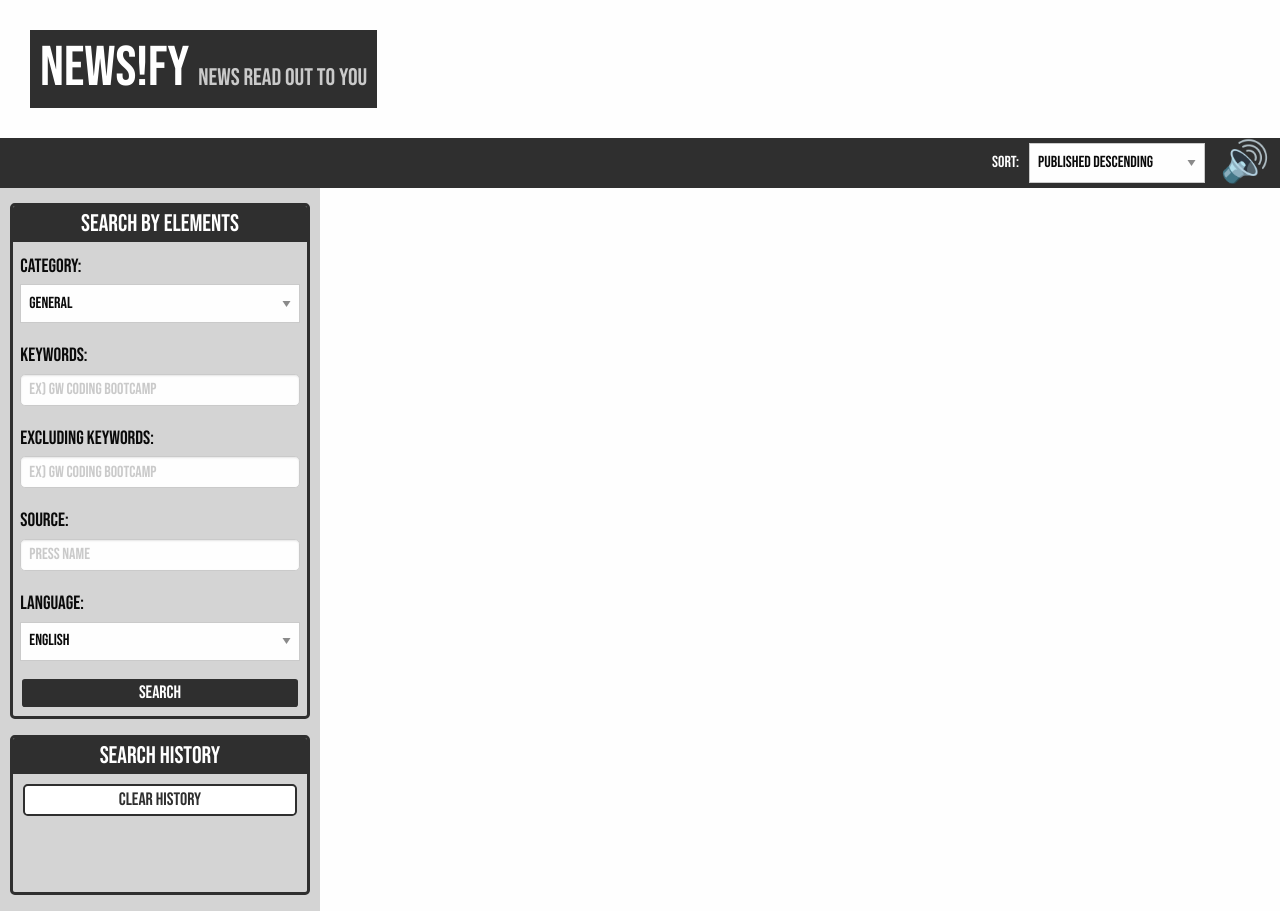
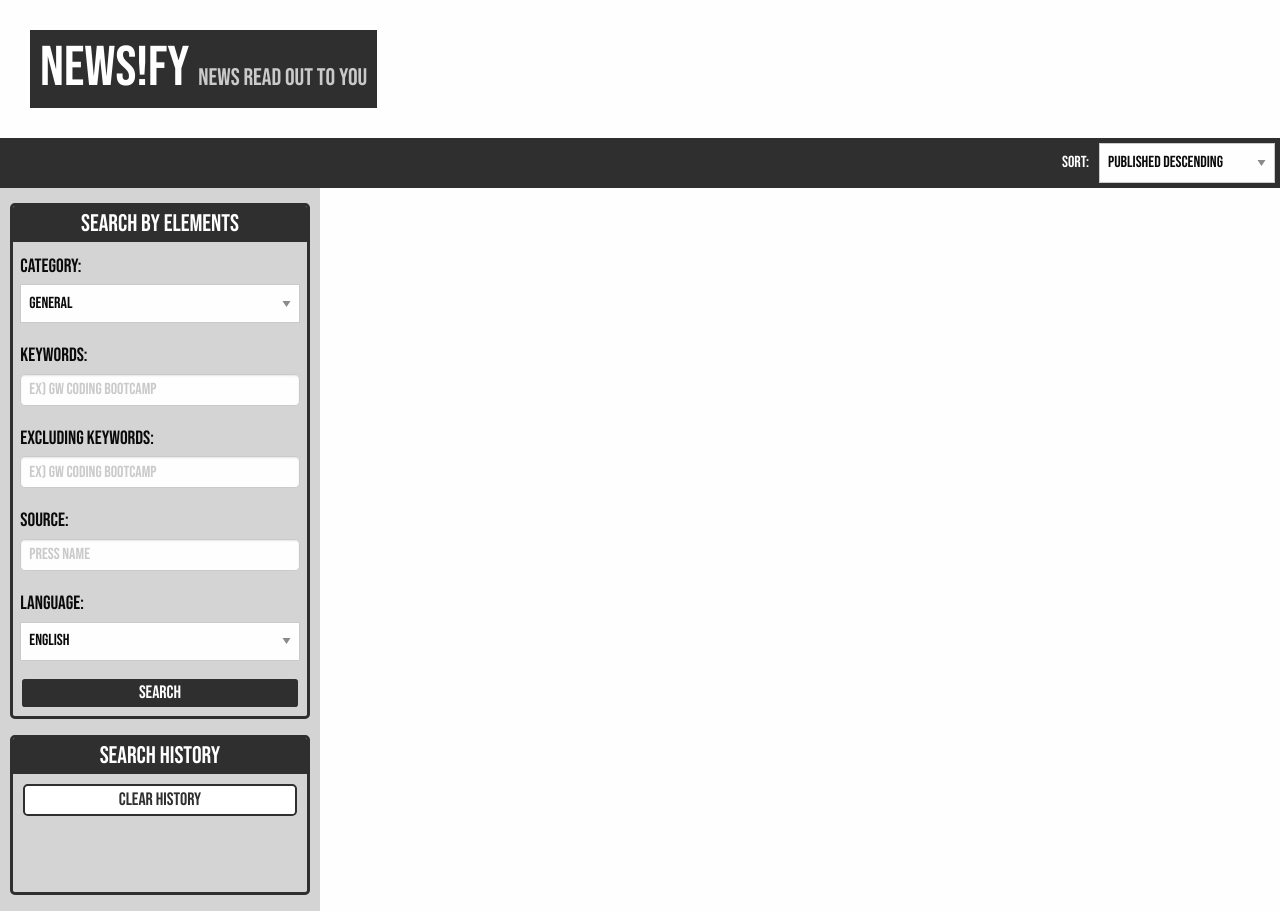
Before and after one commit to 1tbrooks1/Newsify, a plain HTML site: page index.html in a window 1280 px wide. Drawn offline with nearby package versions, Linux system fonts and the light colour scheme.

Commit message:
hid speaker button for furture dev purposes

```diff
--- a/index.html
+++ b/index.html
@@ -18,7 +18,7 @@
     <h1 class="app-title">NEWS!FY <small>News read out to You</small></h1>
     </div>
     <nav>
-      <button class="speaker-button" data-open="Audio-Control-Modal">🔊</button>
+      <button style = "display: none" class="speaker-button" data-open="Audio-Control-Modal">🔊</button>
         <select class= "dropdown-sort">
           <option  class ="desc" value="published_desc">Published Descending</option>
           <option  class ="asc" value="published_asc">Published Ascending</option>
```
